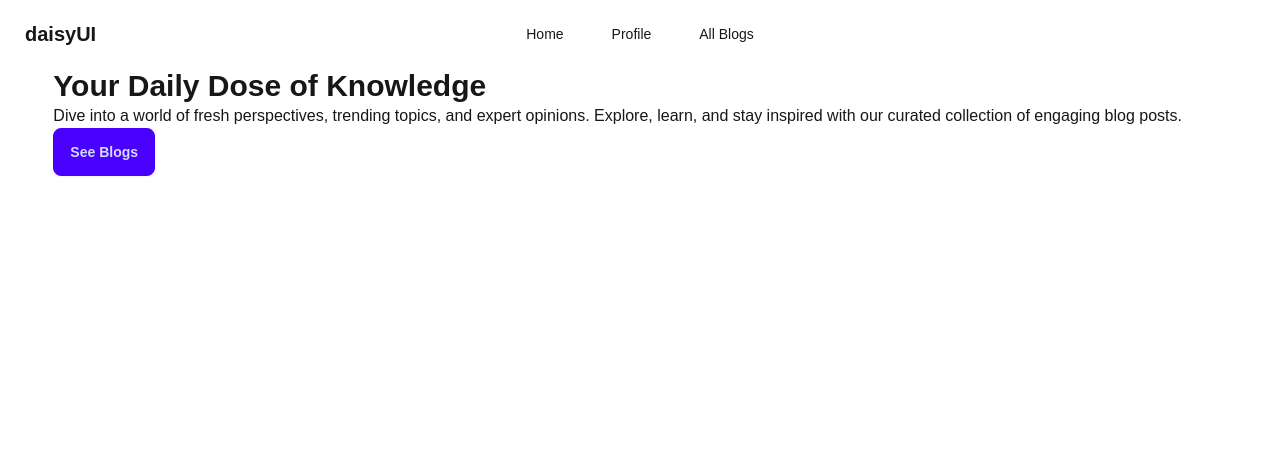
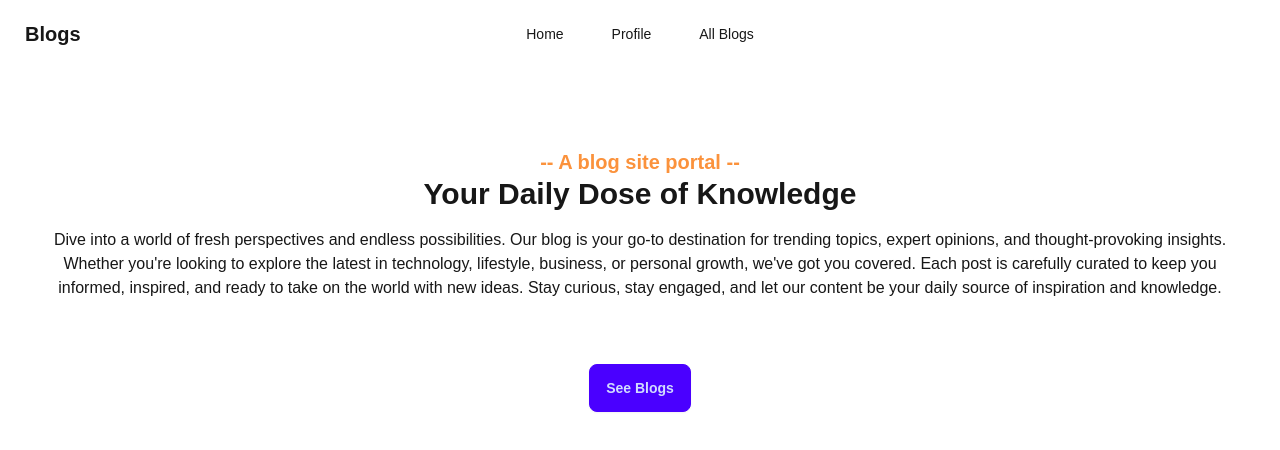
Before and after one commit to Shifat507/my-blog2, a Next.js app: page /home in a window 1280 px wide. Shown: the top 450 px of the page. Built offline with nearby package versions, Linux system fonts and the light colour scheme.

Commit message:
updated home page

```diff
--- a/src/app/components/Navbar.jsx
+++ b/src/app/components/Navbar.jsx
@@ -28,7 +28,7 @@ const Navbar = () => {
                         <li><Link href="/blogs">All Blogs</Link></li>
                     </ul>
                 </div>
-                <a className="btn btn-ghost text-xl">daisyUI</a>
+                <a className="btn btn-ghost text-xl">Blogs</a>
             </div>
             <div className="navbar-center hidden lg:flex">
                 <ul className="menu menu-horizontal px-1 ">
--- a/src/app/home/page.js
+++ b/src/app/home/page.js
@@ -4,12 +4,16 @@ import Link from "next/link";
 const Home = () => {
 
     return (
-        <div className="w-11/12 mx-auto">
-            <h1 className="text-3xl font-bold">Your Daily Dose of Knowledge</h1>
+        <div className="w-11/12 mx-auto text-center mt-20">
+            <div>
+                <h2 className="text-xl font-bold text-orange-400">-- A blog site portal --</h2>
+                <h1 className="text-3xl font-bold">Your Daily Dose of Knowledge</h1>
 
-            <p>Dive into a world of fresh perspectives, trending topics, and expert opinions. Explore, learn, and stay inspired with our curated collection of engaging blog posts.</p>
 
-            <Link href='/blogs' className="btn btn-primary">See Blogs</Link>
+                <p className="mt-4">Dive into a world of fresh perspectives and endless possibilities. Our blog is your go-to destination for trending topics, expert opinions, and thought-provoking insights. Whether you're looking to explore the latest in technology, lifestyle, business, or personal growth, we've got you covered. Each post is carefully curated to keep you informed, inspired, and ready to take on the world with new ideas. Stay curious, stay engaged, and let our content be your daily source of inspiration and knowledge.</p>
+
+                <Link href='/blogs' className="btn btn-primary mt-16">See Blogs</Link>
+            </div>
         </div>
     );
 };
```
